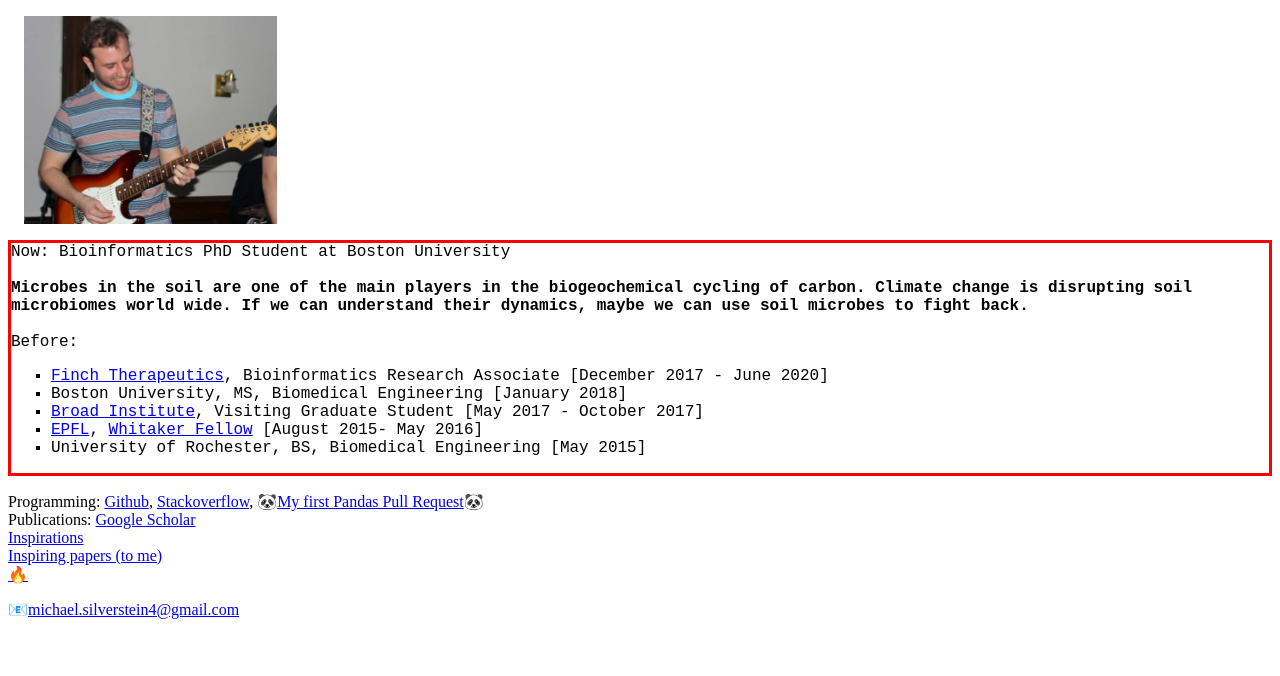
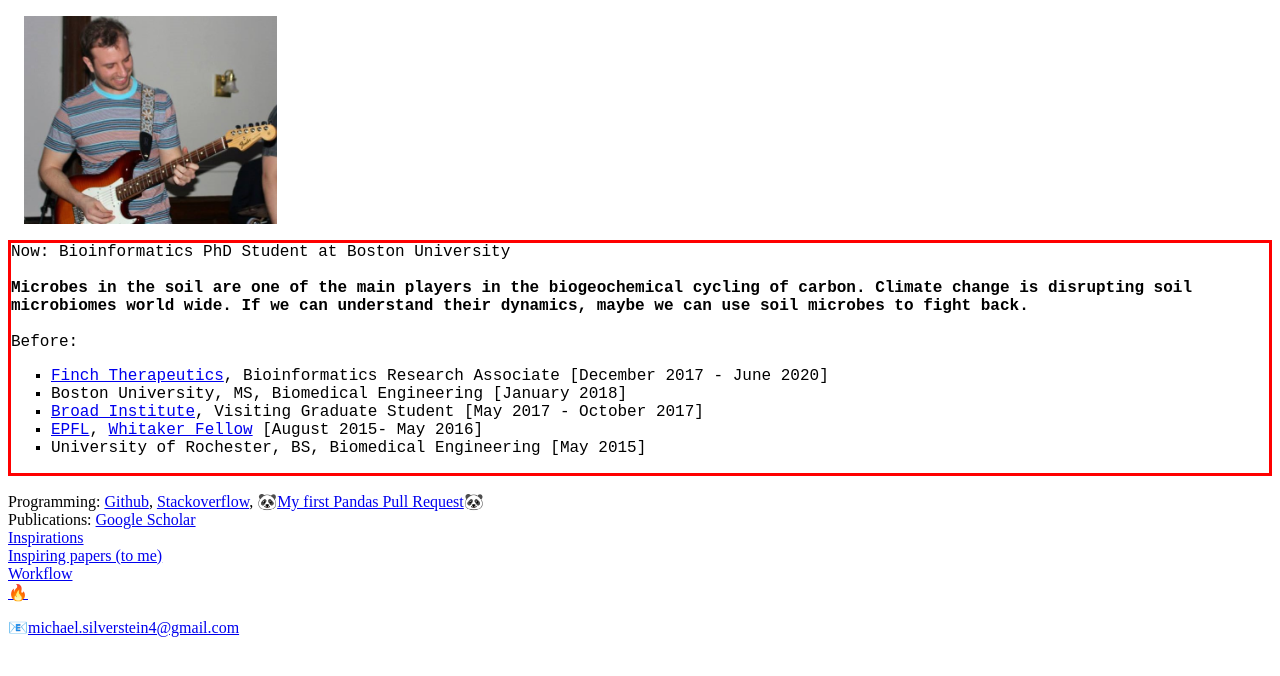
Before and after one commit to michaelsilverstein/michaelsilverstein.github.io, a plain HTML site: page index.html in a window 1280 px wide. Shown: the part 66-742 px from the top of the page. Drawn offline with Linux system fonts and the light colour scheme.

Commit message:
workflow notebook

```diff
--- a/index.html
+++ b/index.html
@@ -47,6 +47,8 @@
     <br>
     <a href="papers.html">Inspiring papers (to me)</a>
     <br>
+    <a href="https://github.com/michaelsilverstein/michaelsilverstein.github.io/blob/main/workflow.ipynb">Workflow</a>
+    <br>
     <a href="hottakes.html">&#128293;</a>
 </p>
 <p>&#x1F4E7<a href="mailto:michael.silverstein4@gmail.com">michael.silverstein4@gmail.com</a></p>
```
Also changed, not shown: 1 other file.
